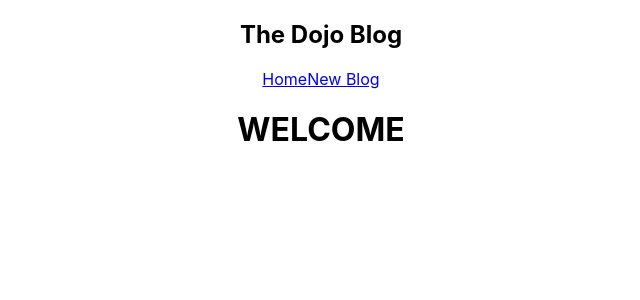
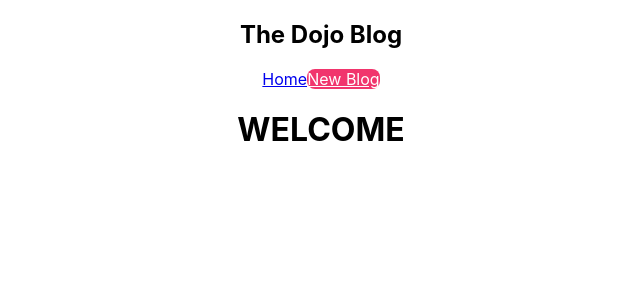
Before and after one commit to kaustubhKVS/learn_react, a React (Create React App) app: page / in a window 1280 px wide. Shown: the top 300 px of the page, without its empty margins (319-959 px from the left). Built offline with nearby package versions, Linux system fonts and the light colour scheme.

Commit message:
navbar cover

```diff
--- a/src/Navbar.js
+++ b/src/Navbar.js
@@ -1,10 +1,18 @@
 const Navbar = () => {
     return (
+
         <nav className="navbar">
         <h1>The Dojo Blog</h1>
         <div className="links">
             <a href="/">Home</a>
-            <a href="/create">New Blog</a>
+
+            <a href="/create" style={{
+                color: 'white',
+                backgroundColor : '#f1356d',
+                borderRadius: '8px',
+            }
+
+            }>New Blog</a>
         </div>
         </nav>
      );
```
Also changed, not shown: src/Home.js (added, +18 -0 lines).
